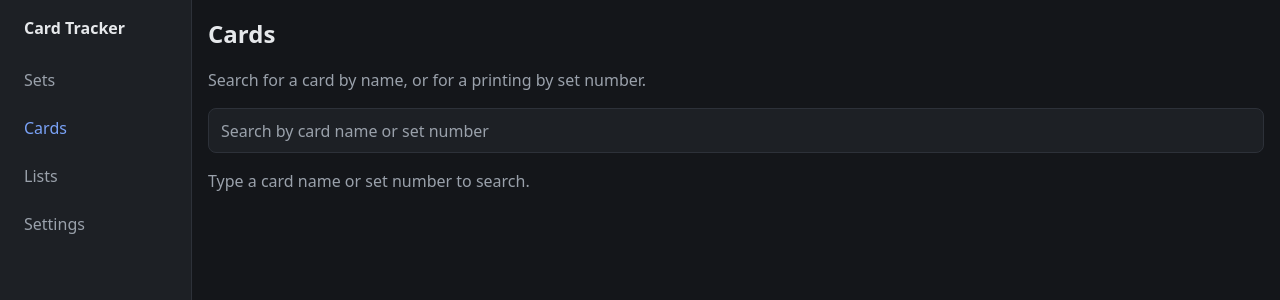
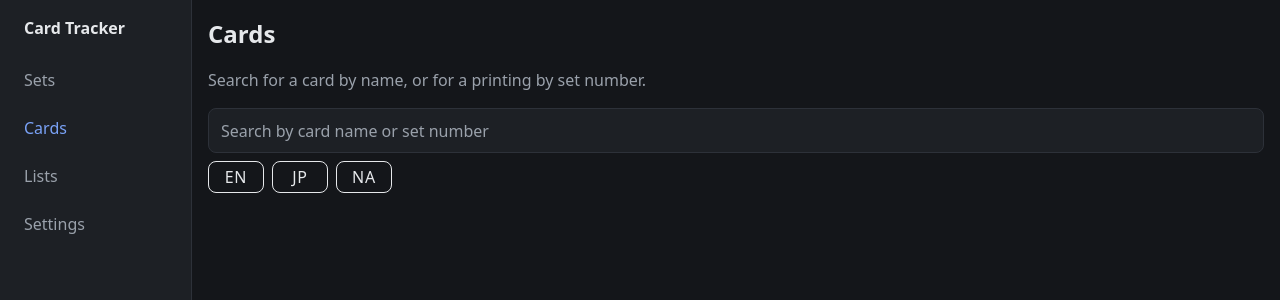
Before and after one commit to JohnBrockway/ygo-portfolio-app, a React (Vite) app in the folder app/: page /cards in a window 1280 px wide. Shown: the top 300 px of the page. Built offline with nearby package versions, Linux system fonts and the light colour scheme.

Commit message:
Add region filtering to card search results

```diff
--- a/app/src/pages/CardsPage.tsx
+++ b/app/src/pages/CardsPage.tsx
@@ -1,8 +1,10 @@
 import { useEffect, useMemo, useState } from "react";
 import type { ReactNode } from "react";
 import { Link } from "react-router-dom";
+import { RegionToggles } from "../components/RegionToggles";
 import { SearchBar } from "../components/SearchBar";
 import { loadMasterData } from "../data/masterData";
+import { getRegions, toggleRegion } from "../data/regions";
 import { matchesAllTokens, splitQuery } from "../data/search";
 import type { Card, MasterData } from "../data/types";
 
@@ -50,6 +52,39 @@ function findPrintingMatches(printings: PrintingRecord[], tokens: string[]): Pri
   // numeric: true sorts "LOB-EN013" before "LOB-EN072".
   matches.sort((a, b) => a.set_number.localeCompare(b.set_number, undefined, { numeric: true }));
   return matches;
+}
+
+// The full list of regions any visible result has printings in. Built once per data load.
+function buildRegionsByCardId(
+  printings: PrintingRecord[],
+  setsById: Map<string, SetRecord>
+): Map<string, Set<string>> {
+  const map = new Map<string, Set<string>>();
+  for (const printing of printings) {
+    const set = setsById.get(printing.set_id);
+    if (set === undefined) {
+      continue;
+    }
+    let cardRegions = map.get(printing.card_id);
+    if (cardRegions === undefined) {
+      cardRegions = new Set<string>();
+      map.set(printing.card_id, cardRegions);
+    }
+    cardRegions.add(set.region);
+  }
+  return map;
+}
+
+function hasEnabledRegion(cardRegions: Set<string> | undefined, disabledRegions: Set<string>): boolean {
+  if (cardRegions === undefined) {
+    return false;
+  }
+  for (const region of cardRegions) {
+    if (!disabledRegions.has(region)) {
+      return true;
+    }
+  }
+  return false;
 }
 
 function CardRow({ card }: { card: Card }) {
@@ -106,6 +141,7 @@ function ResultSection({ title, total, children }: { title: string; total: numbe
 
 function CardSearch({ data }: { data: MasterData }) {
   const [query, setQuery] = useState("");
+  const [disabledRegions, setDisabledRegions] = useState<Set<string>>(() => new Set());
   const tokens = useMemo(() => splitQuery(query), [query]);
 
   const cardsById = useMemo(() => {
@@ -124,23 +160,40 @@ function CardSearch({ data }: { data: MasterData }) {
     return map;
   }, [data]);
 
+  // Regions come from the full unfiltered data, so toggling one off never removes its button.
+  const regions = useMemo(() => getRegions(data.sets), [data]);
+  const regionsByCardId = useMemo(() => buildRegionsByCardId(data.printings, setsById), [data, setsById]);
+
   const cardMatches = useMemo(() => {
     if (tokens.length === 0) {
       return [];
     }
-    return findCardMatches(data.cards, tokens);
-  }, [data, tokens]);
+    const matches = findCardMatches(data.cards, tokens);
+    if (disabledRegions.size === 0) {
+      return matches;
+    }
+    return matches.filter((card) => hasEnabledRegion(regionsByCardId.get(card.card_id), disabledRegions));
+  }, [data, tokens, disabledRegions, regionsByCardId]);
 
   const printingMatches = useMemo(() => {
     if (tokens.length === 0) {
       return [];
     }
-    return findPrintingMatches(data.printings, tokens);
-  }, [data, tokens]);
+    const matches = findPrintingMatches(data.printings, tokens);
+    if (disabledRegions.size === 0) {
+      return matches;
+    }
+    return matches.filter((printing) => {
+      const set = setsById.get(printing.set_id);
+      return set === undefined || !disabledRegions.has(set.region);
+    });
+  }, [data, tokens, disabledRegions, setsById]);
 
   let results: ReactNode;
-  if (tokens.length === 0) {
-    results = <p className="muted">Type a card name or set number to search.</p>;
+  if (regions.length > 0 && regions.every((region) => disabledRegions.has(region))) {
+    results = <p className="muted">No regions selected.</p>;
+  } else if (tokens.length === 0) {
+    // TODO show random sample cards when no query entered
   } else if (cardMatches.length === 0 && printingMatches.length === 0) {
     results = <p className="muted">No cards or printings match “{query.trim()}”.</p>;
   } else {
@@ -180,6 +233,11 @@ function CardSearch({ data }: { data: MasterData }) {
         onChange={setQuery}
         placeholder="Search by card name or set number"
         label="Search by card name or set number"
+      />
+      <RegionToggles
+        regions={regions}
+        disabledRegions={disabledRegions}
+        onToggle={(region) => setDisabledRegions(toggleRegion(disabledRegions, region))}
       />
       {results}
     </>
--- a/app/src/pages/SetsPage.tsx
+++ b/app/src/pages/SetsPage.tsx
@@ -36,7 +36,17 @@ export function SetsPage() {
     };
   }, []);
 
+  const tokens = useMemo(() => splitQuery(query), [query]);
+
+  // Regions come from the full unfiltered list, so toggling one off never removes its button.
   const regions = useMemo(() => (sets === null ? [] : getRegions(sets)), [sets]);
+
+  const visibleSets = useMemo(() => {
+    if (sets === null) {
+      return [];
+    }
+    return sets.filter((set) => !disabledRegions.has(set.region) && matchesAllTokens(set.title, tokens));
+  }, [sets, tokens, disabledRegions]);
 
   let content: ReactNode;
   if (error !== null) {
@@ -47,13 +57,7 @@ export function SetsPage() {
     content = <p className="muted">No sets found.</p>;
   } else if (regions.every((region) => disabledRegions.has(region))) {
     content = <p className="muted">No regions selected.</p>;
-  } else {
-    const tokens = splitQuery(query);
-    const visibleSets = sets.filter(
-      (set) => !disabledRegions.has(set.region) && matchesAllTokens(set.title, tokens)
-    );
-
-    if (visibleSets.length === 0) {
+  } else if (visibleSets.length === 0) {
     content = <p className="muted">No sets match “{query.trim()}”.</p>;
   } else {
     content = (
@@ -68,7 +72,6 @@ export function SetsPage() {
         ))}
       </ul>
     );
-    }
   }
 
   return (
```
Lines whose indentation alone changed are shown as unchanged.
